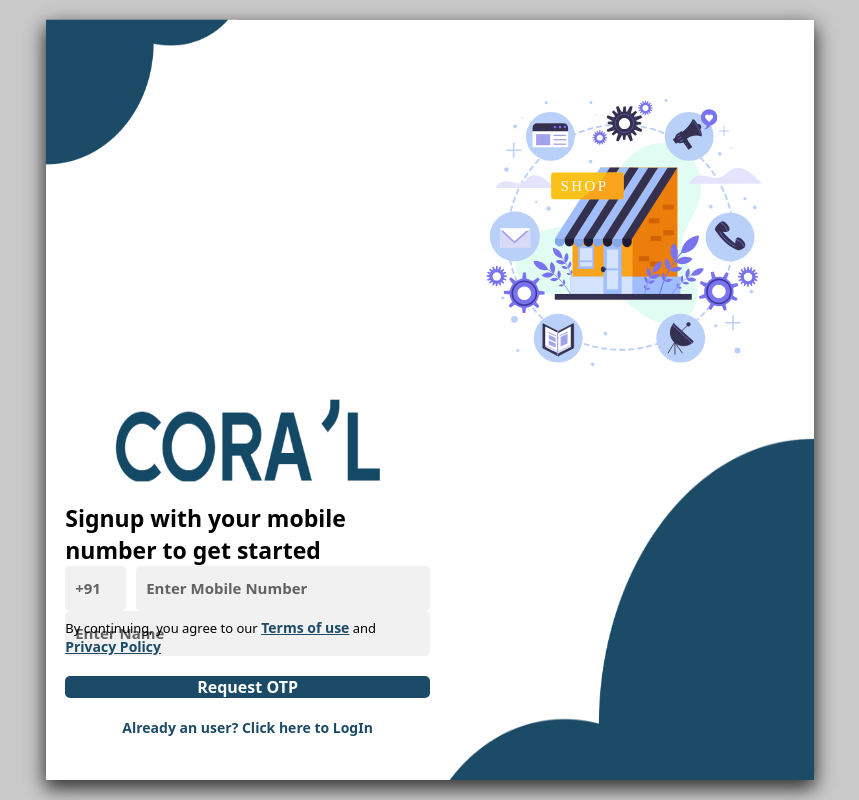
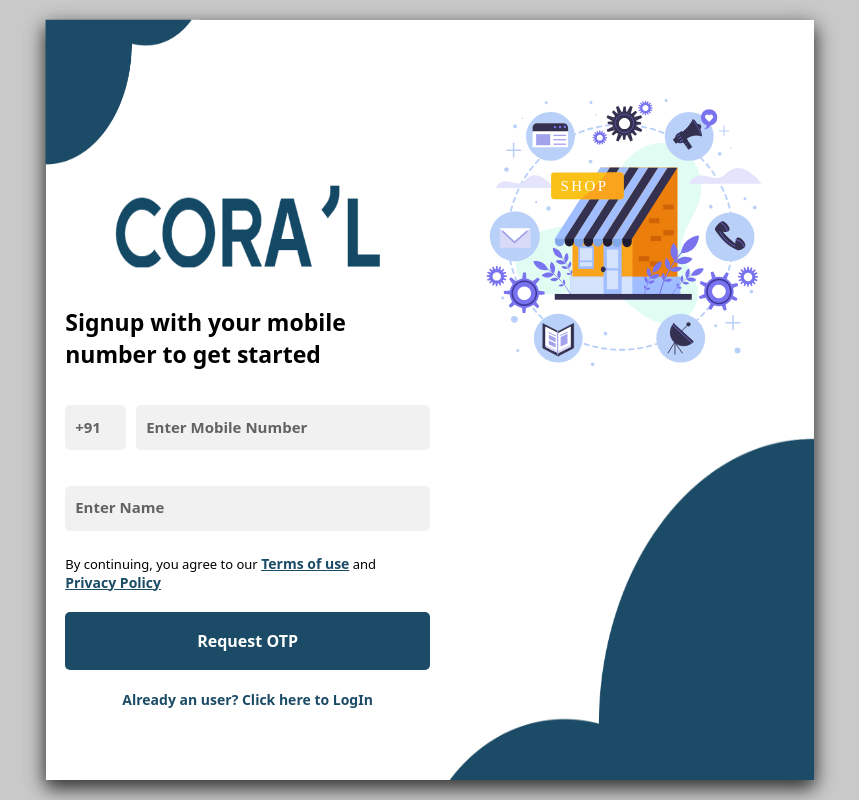
Before and after one commit to rahulkirti10/truthYouthEcommerceFrontEnd, a React (Create React App) app: page /signup in a window 1280 px wide. Shown: the whole page, without its empty margins (210-1069 px from the left). Built offline with nearby package versions, Linux system fonts and the light colour scheme.

Commit message:
css and login

```diff
--- a/src/Components/Signup/LogIn.js
+++ b/src/Components/Signup/LogIn.js
@@ -1,24 +1,56 @@
-import React, {useState} from "react";
+import React, { useState } from "react";
 import { Link } from "react-router-dom";
 import { useNavigate } from "react-router-dom";
 import "../../Css files/SLForm.css";
+import axios from "axios";
 
 function LogIn() {
-  const [number, setNumber] = useState('');
+  const apiUrl = process.env.REACT_APP_API_URL;
+
+  const [inputValues, setInputValues] = useState(["", ""]);
+  const [number, setNumber] = useState("");
+
+  const handleInputChange = (e, index, value) => {
+    const numericValue = e.target.value.replace(/[^0-9]/g, "");
+    setNumber(numericValue);
+    if (numericValue >= "0" && numericValue <= "9") {
+      handleContact(index, value);
+    }
+  };
+
   const navigate = useNavigate();
+  function handleContact(index, value) {
+    const newInputValues = [...inputValues];
+    newInputValues[index] = value;
+    setInputValues(newInputValues);
+  }
   const clickLink = () => {
     navigate(`/signup`);
   };
 
-  const handleClick = () => {
-    navigate(`/verify`);
+  // const handleClick = () => {
+  //   navigate(`/verify`);
+  // };
+
+  const handleClick = (e) => {
+    e.preventDefault();
+
+    let user = {
+      emailOrMobile: inputValues[0],
     };
-
-
-const handleContact = (e) => {
-  const numericValue = e.target.value.replace(/[^0-9]/g, "");
-  setNumber(numericValue);
-    }
+    console.log("Button clicked with value:", user);
+    console.log(`${apiUrl}/api/v1/user/login`);
+    axios
+      .post(`${apiUrl}/api/v1/user/login`, user)
+      .then((response) => {
+        // Handle the response
+        navigate(`/verify?authToken=${response.data.data}`);
+      })
+      .catch((error) => {
+        // Handle the error
+        console.error(error);
+      });
+  };
 
   return (
     <div className="SLPage">
@@ -42,7 +74,7 @@
                 alt="logo"
               />
             </div>
-
+            <form onSubmit={handleClick} className="form">
               <div className="Two">
                 <label>LogIn to your account</label>
                 <div className="Text">
@@ -56,7 +88,10 @@
                     className="Input"
                     type="text"
                     placeholder="Enter Mobile Number"
-                  onChange={handleContact} value={number}
+                    onChange={(event) =>
+                      handleInputChange(event, 0, event.target.value)
+                    }
+                    value={number}
                   />
                 </div>
               </div>
@@ -67,18 +102,13 @@
                   <Link className="New2">Terms of use</Link> and{" "}
                   <Link className="New2">Privacy Policy</Link>
                 </label>
-              <input
-                type="submit"
-                className="Btn"
-                value="Request OTP"
-
-                onClick={() => handleClick()}
-              />
+                <input type="submit" className="Btn" value="Request OTP" />
 
                 <label className="New" onClick={() => clickLink()}>
                   New to here? Create an account
                 </label>
               </div>
+            </form>
           </div>
         </div>
 
--- a/src/Components/Signup/Otp.js
+++ b/src/Components/Signup/Otp.js
@@ -22,7 +22,8 @@
   const handleClick = (e) => {
     e.preventDefault();
 
-    const otp = values[0] + values[1] + values[2] + values[3] + values[4] + values[5];
+    const otp =
+      values[0] + values[1] + values[2] + values[3] + values[4] + values[5];
     console.log(otp);
 
     let user = {
@@ -100,7 +101,7 @@
             <img
               src="../Images/cloud-image.png"
               height="100%"
-              width="50%"
+              width="40%"
               alt="logo"
             />
           </div>
@@ -114,7 +115,7 @@
                 alt="Logo"
               />
             </div>
-            <form onSubmit={handleClick}>
+            <form onSubmit={handleClick} className="form">
               <div className="Two">
                 <label className="Heading">Recieved a Verification Code?</label>
                 <label className="Subheading">
--- a/src/Components/Signup/SignUp.js
+++ b/src/Components/Signup/SignUp.js
@@ -8,13 +8,12 @@
 function SignUp() {
   const apiUrl = process.env.REACT_APP_API_URL;
 
-
   const [inputValues, setInputValues] = useState(["", ""]);
-  const [number, setNumber] = useState('');
-  const handleInputChange = (e,index, value) => {
+  const [number, setNumber] = useState("");
+  const handleInputChange = (e, index, value) => {
     const numericValue = e.target.value.replace(/[^0-9]/g, "");
     setNumber(numericValue);
-    if(numericValue >='0' && numericValue <='9'){
+    if (numericValue >= "0" && numericValue <= "9") {
       handleContact(index, value);
     }
   };
@@ -26,14 +25,14 @@
   };
 
   const navigate = useNavigate();
-  function handleContact(index, value){
+  function handleContact(index, value) {
     const newInputValues = [...inputValues];
     newInputValues[index] = value;
     setInputValues(newInputValues);
-      }
+  }
 
   const clickLink = () => {
-    navigate(`/signup`);
+    navigate(`/login`);
   };
 
   // const handleClick = () => {
@@ -48,9 +47,9 @@
       mobileNo: inputValues[0],
     };
     console.log("Button clicked with value:", inputValues);
-    console.log(`${apiUrl}/api/v1/user/signup`);
+    console.log(`${apiUrl}/api/v1/user/login`);
     axios
-      .post(`${apiUrl}/api/v1/user/signup`, user)
+      .post(`${apiUrl}/api/v1/user/login`, user)
       .then((response) => {
         // Handle the response
         navigate(`/verify?authToken=${response.data.data}`);
@@ -69,7 +68,7 @@
             <img
               src="../Images/cloud-image.png"
               height="100%"
-              width="50%"
+              width="40%"
               alt="logo"
             />
           </div>
@@ -82,7 +81,7 @@
                 alt="logo"
               />
             </div>
-            <form onSubmit={handleClick}>
+            <form onSubmit={handleClick} className="form">
               <div className="Two">
                 <label>Signup with your mobile number to get started</label>
                 <div className="Text">
--- a/src/Css files/SLForm.css
+++ b/src/Css files/SLForm.css
@@ -72,7 +72,7 @@
   align-items: center;
 }
 .LForm .Two {
-  height: 25%;
+  height: 35%;
   display: flex;
   flex-direction: column;
   justify-content: space-around;
@@ -193,6 +193,12 @@
   cursor: pointer;
 }
 
+.form {
+  height: 80%;
+  display: flex;
+  flex-direction: column;
+}
+
 /* /---------------------------------------------------------------------------------------------\ */
 
 .SForm {
@@ -202,6 +208,7 @@
   justify-content: flex-end;
   flex-direction: column;
 }
+
 .SForm .One {
   height: 20%;
   display: flex;
@@ -209,7 +216,7 @@
   align-items: center;
 }
 .SForm .Two {
-  height: 40%;
+  height: 53%;
   display: flex;
   flex-direction: column;
   justify-content: space-around;
@@ -229,7 +236,7 @@
 }
 
 .SForm .Three {
-  height: 40%;
+  height: 47%;
   display: flex;
   flex-direction: column;
 }
@@ -281,11 +288,12 @@
   align-items: center;
 }
 .OForm .Two {
-  height: 35%;
+  height: 50%;
   display: flex;
   flex-direction: column;
   justify-content: space-around;
   align-items: flex-start;
+  border: 1px solid black;
 }
 
 .OForm .Two .Heading {
```
Lines whose indentation alone changed are shown as unchanged.
